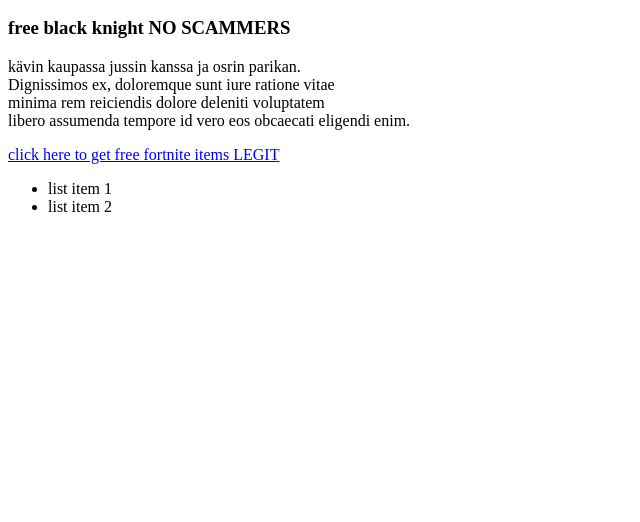
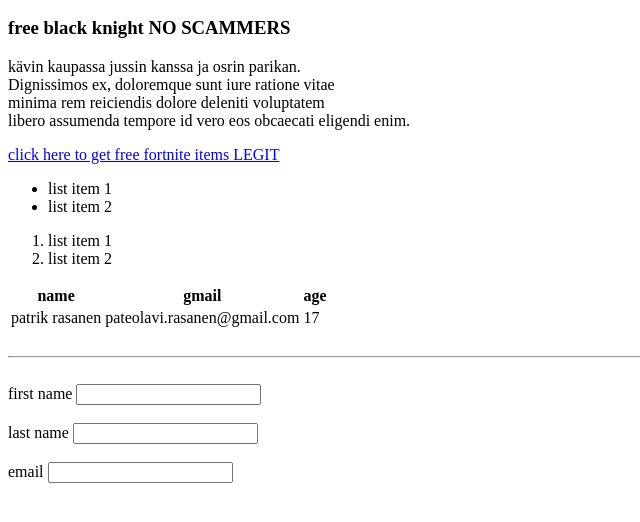
Before and after one commit to patez11/kukkakeppi, a plain HTML site: page index.html in a window 1280 px wide. Shown: the part 110-632 px from the top of the page, without its empty margins (0-640 px from the left). Drawn offline with Linux system fonts and the light colour scheme.

Commit message:
Update index.html

```diff
--- a/index.html
+++ b/index.html
@@ -20,6 +20,68 @@
                  <li>list item 1</li>
                  <li>list item 2</li>
 
+            </ul>
+            <ol>
+                <li>list item 1</li>
+                <li>list item 2</li>
+
+
+
+
+            </ol>
+
+            <!-- table -->
+            <table>
+                <thead>
+                    <tr>
+                        <th>name</th>
+                        <th>gmail</th>
+                        <th>age</th>
+                    </tr>
+                </thead>
+                <tbody
+                    <tr>
+                        <td>patrik rasanen</td>
+                        <td>pateolavi.rasanen@gmail.com</td>
+                        <td>17</td>
+                    </tr>
+                </tbody>
+            </table>
+            <br>
+            <hr>
+            <br>
+
+
+                <!-- forms -->
+                <form action="process.php" method="POST">
+                    <div>
+                     <label>first name</label>
+                     <input type="text" name="lastname">
+                    </div>
+
+                <br>
+
+
+                    <div>
+
+                     <label>last name</label>
+                     <input type="text" name="last name">
+                    </div>
+
+                <br>
+
+                    <div>
+
+                    <label>email</label>
+                    <input type="email" name="email">
+                    </div>
+
+                </form>
+
+
+
+
+
 
 
 
```
